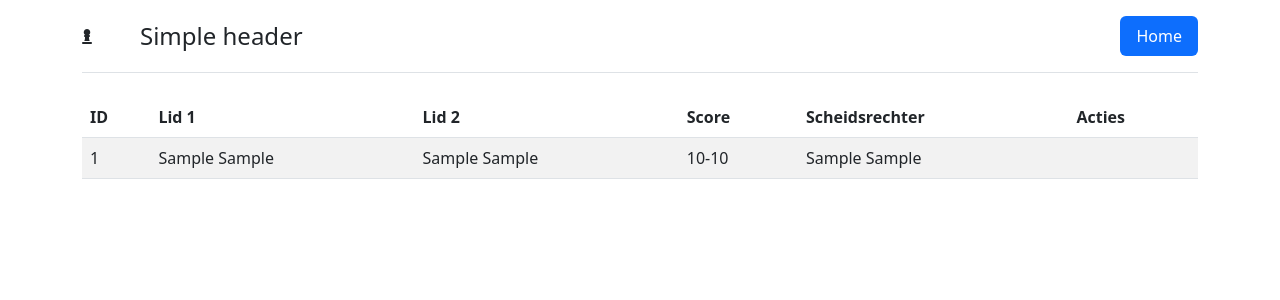
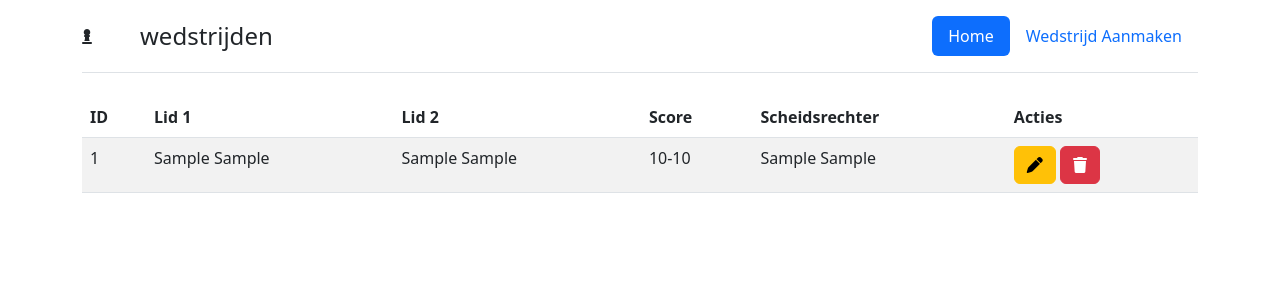
Before and after one commit to TheGamingBram/Project-8---Blauwe-Loper, a PHP site: page /Wedstrijden/Index.php in a window 1280 px wide. Shown: the top 300 px of the page. Run offline with PHP 8.4, Linux system fonts and the light colour scheme; tables that the repository leaves empty hold one stand-in row (values such as "Sample post"); some libraries are stand-ins or nearby versions.

Commit message:
Update Index.php

```diff
--- a/Wedstrijden/Index.php
+++ b/Wedstrijden/Index.php
@@ -4,6 +4,7 @@
 
 
     $loginrole = 3;
+    $AdminRights = 3;
 
     $DB_Connection = new connection;
 
@@ -34,11 +35,19 @@
             <a href="/" class="d-flex align-items-center mb-3 mb-md-0 me-md-auto text-dark text-decoration-none">
                 <i class="fa-solid fa-chess-pawn"></i>
                 <svg class="bi me-2" width="40" height="32"></svg>
-                <span class="fs-4">Simple header</span>
+                <span class="fs-4">wedstrijden</span>
             </a>
 
             <ul class="nav nav-pills">
                 <li class="nav-item"><a href="#" class="nav-link active" aria-current="page">Home</a></li>
+                <?php
+                    if($loginrole == $AdminRights){
+                        echo '
+                            <li class="nav-item"><a href="#" class="nav-link" aria-current="page">Wedstrijd Aanmaken</a></li>
+                        ';
+                    }
+                ?>
+
             </ul>
             </header>
         </div>
@@ -75,6 +84,9 @@
                                 echo $row["SchijdsVoornaam"] . " " . $row["SchijdsAchternaam"];
                             echo "</td>";
                             echo "<td>";
+                                echo "<a class='btn btn-warning' href='#' role='button'><i class='fa-solid fa-pen'></i></a>";
+                                echo "&nbsp;";
+                                echo "<a class='btn btn-danger' href='#' role='button'><i class='fa-solid fa-trash'></i></a>";
                             echo "</td>";
                         echo "</tr>";
                      }
@@ -94,7 +106,7 @@
                     visible: false,
                     searchable: false
                 }<?php
-                    if($loginrole != 3){
+                    if($loginrole != $AdminRights){
                         echo "
                             ,{
                                 target: -1,
```
